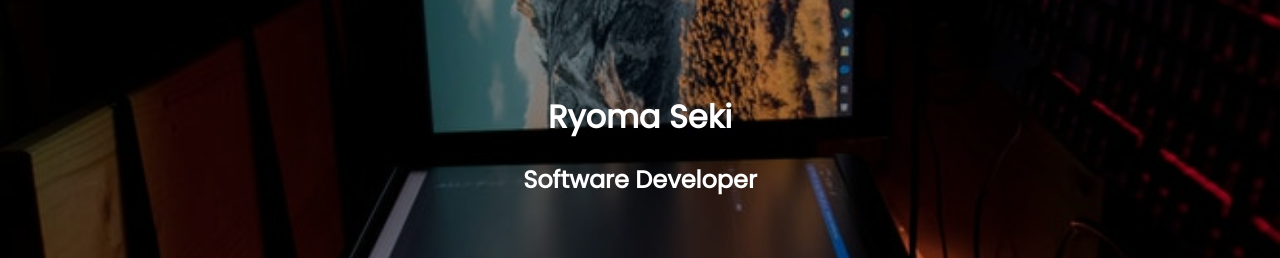
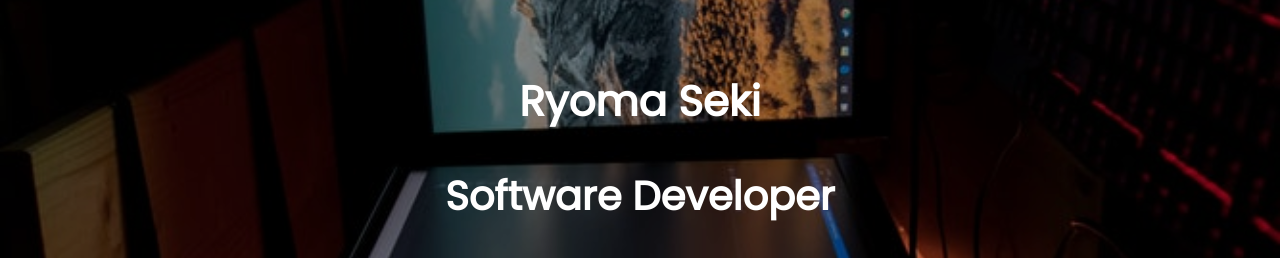
Before and after one commit to Kotoneryuuma/portfolio_git, a plain HTML site: page index.html in a window 1280 px wide. Shown: the part 210-468 px from the top of the page. Drawn offline with Linux system fonts and the light colour scheme.

Commit message:
Update index.css

```diff
--- a/index.css
+++ b/index.css
@@ -32,7 +32,12 @@ svg{
   position: absolute;
   top:0;
   left: 0;
-
+}
+h1{
+  font-size: 42px;
+}
+h2{
+  font-size: 40px;
 }
 a{
   width: 40px;
```
